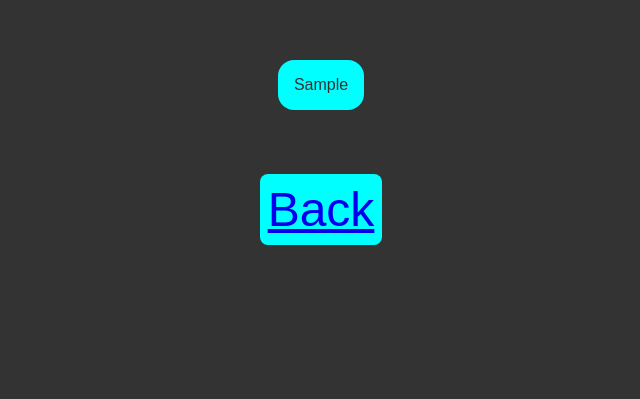
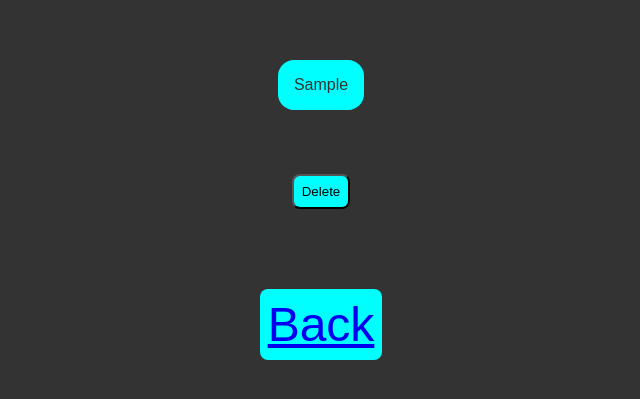
Before and after one commit to Teetil/Novel-Manager, a Flask app: template templates/novel.html in a window 1280 px wide. Shown: the part 245-644 px from the top of the page, without its empty margins (319-959 px from the left). Run offline with Flask 2, Linux system fonts and the light colour scheme; the template is opened without the code that fills it: most values are stand-ins (such as "Sample title", 1, 10 or a date in 2020).

Commit message:
Added ability to delete novels and fixed author view

```diff
--- a/app.py
+++ b/app.py
@@ -1,3 +1,4 @@
+from crypt import methods
 from flask import render_template, request, redirect
 from setup import app, db
 import novels
@@ -25,10 +26,14 @@ def add_novel():
         novels.add_novel(novel_name, author_id, novel_synopsis)
         return redirect("/")
 
-@app.route("/novel/<int:novel_id>")
+@app.route("/novel/<int:novel_id>", methods=["GET", "POST"])
 def novel_page(novel_id):
-    novel_info = novels.get_novel_info(novel_id)
-    return render_template("novel.html", novel_name = novel_info[0], novel_synopsis = novel_info[1], author_name = novel_info[2].capitalize(), author_id = novel_info[3])
+    if request.method == "GET":
+        novel_info = novels.get_novel_info(novel_id)
+        return render_template("novel.html", novel_name = novel_info[0], novel_synopsis = novel_info[1], author_name = novel_info[2].capitalize(), author_id = novel_info[3])
+    if request.method == "POST":
+        novels.remove_novel(novel_id)
+        return redirect("/")
 
 @app.route("/author/<int:author_id>")
 def author_page(author_id):
--- a/authors.py
+++ b/authors.py
@@ -11,5 +11,5 @@ def add_new_author(name : str) -> int:
     return author_id
 
 def get_author_info(author_id : int) -> list:
-    sql = "SELECT a.name, n.name, n.id FROM novels n, authors a WHERE n.author_id = :author_id"
+    sql = """SELECT a.name, n.name, n.id FROM novels n JOIN authors a ON n.author_id=a.id WHERE a.id = :author_id"""
     return db.session.execute(sql, {"author_id" : author_id}).fetchall()
--- a/novels.py
+++ b/novels.py
@@ -13,3 +13,8 @@ def add_novel(name : str, author_id : int, synopsis : str) -> int:
 def get_novel_info(novel_id : int) -> list:
     sql = "SELECT n.name, n.synopsis, a.name, a.id FROM novels n, authors a WHERE n.id=:novel_id AND n.author_id=a.id"
     return db.session.execute(sql, {"novel_id" : novel_id}).fetchone()
+
+def remove_novel(novel_id : int):
+    sql = "DELETE FROM novels WHERE id=:novel_id"
+    db.session.execute(sql, {"novel_id" : novel_id})
+    db.session.commit()
--- a/static/main.css
+++ b/static/main.css
@@ -81,3 +81,11 @@ body {
     margin-top: 4rem;
     font-size: 3rem;
 }
+
+.delete-submit{
+    border: o none;
+    padding: .5rem;
+    border-radius: .5rem;
+    margin-top: 4rem;
+    background: aqua;
+}
--- a/templates/novel.html
+++ b/templates/novel.html
@@ -7,6 +7,9 @@
     </div>
     <a href="/author/{{author_id}}" class="author">{{author_name}}</a>
     <div class="synopsis">{{novel_synopsis}}</div>
+    <form action="#" method="post">
+        <input type="submit" value="Delete" class="delete-submit">
+    </form>
     <a href="/" class="back-button">Back</a>
 </body>
 
```
